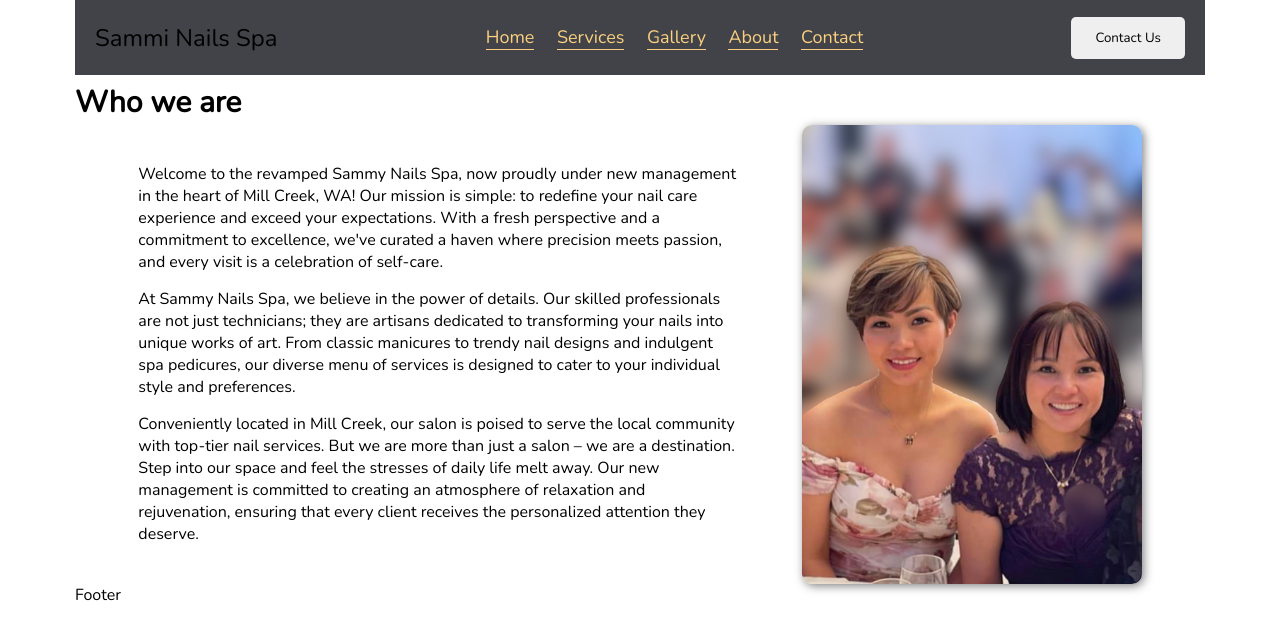
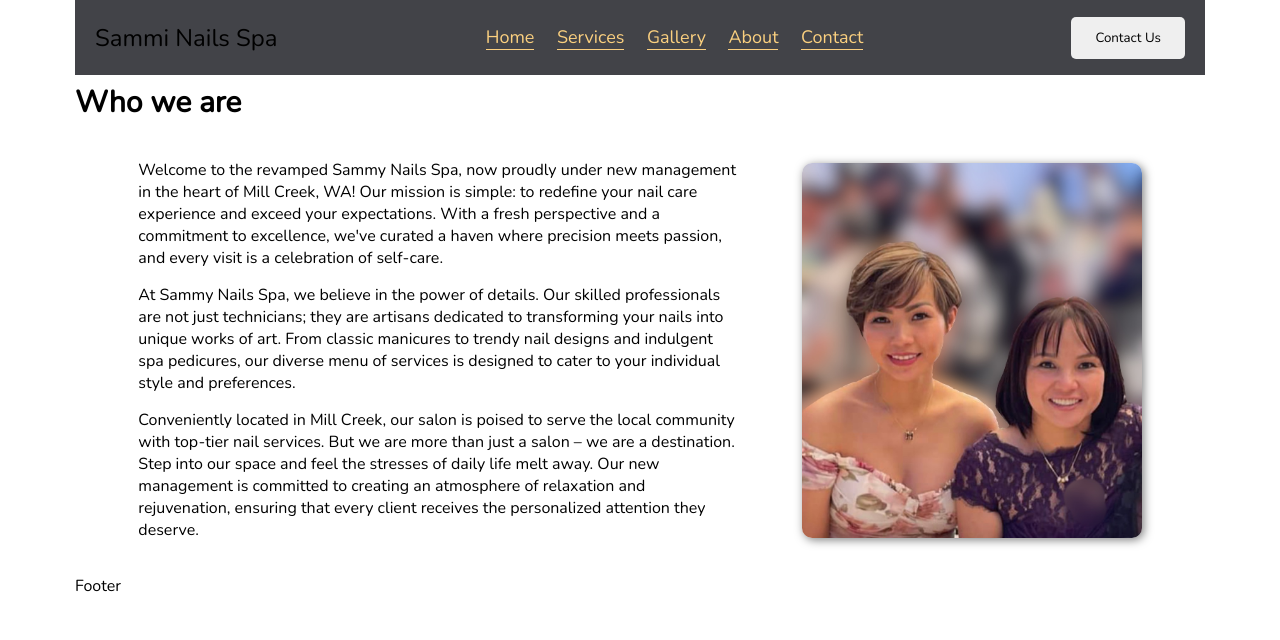
Before and after one commit to JCBardellini/Sammi_Nails_Spa, a React (Vite) app in the folder client/: page /about in a window 1280 px wide. Shown: the top 640 px of the page. Built offline with nearby package versions, Linux system fonts and the light colour scheme.

Commit message:
fixed who we are content

```diff
--- a/client/src/Components/About/aboutContent.css
+++ b/client/src/Components/About/aboutContent.css
@@ -10,11 +10,15 @@
   .whoWeAreContainer {
     display: flex;
     justify-content: space-evenly;
+    height: 450px;
   }
   .ownersImg {
     width: 340px;
     border-radius: 10px;
-    box-shadow: 2px 2px 10px rgba(0, 0, 0, 0.5)
+    box-shadow: 2px 2px 10px rgba(0, 0, 0, 0.5);
+    margin: auto 0;
+    max-height: 375px;
+    object-fit:cover;
   }
   .aboutContent {
     display: flex;
```
